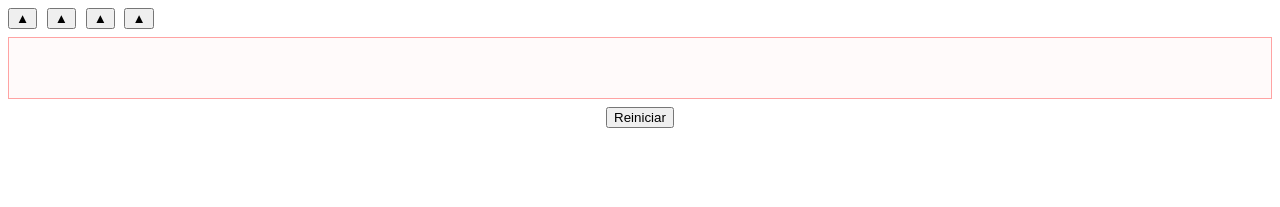
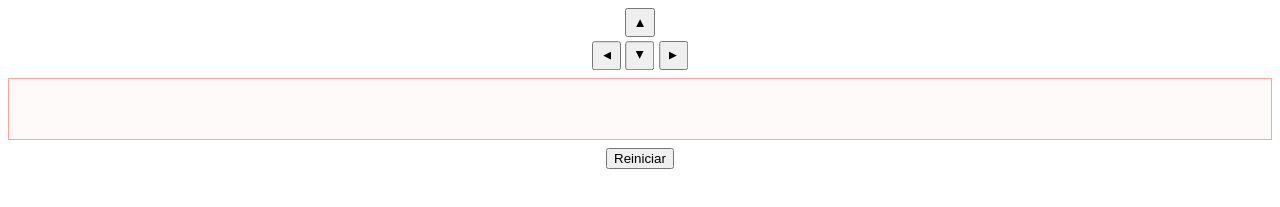
Before and after one commit to lexicosmic/algomons, a plain HTML site: page index.html in a window 1280 px wide. Shown: the part 535-742 px from the top of the page. Drawn offline with Linux system fonts and the light colour scheme.

Commit message:
Corrige classe da sessão de botões

```diff
--- a/index.html
+++ b/index.html
@@ -54,7 +54,7 @@
           </div>
         </section>
       </section>
-      <section id="botoes">
+      <section id="botoes" class="botoes">
         <button id="btnCima">▲</button>
         <button id="btnEsq">▲</button>
         <button id="btnBaixo">▲</button>
```
